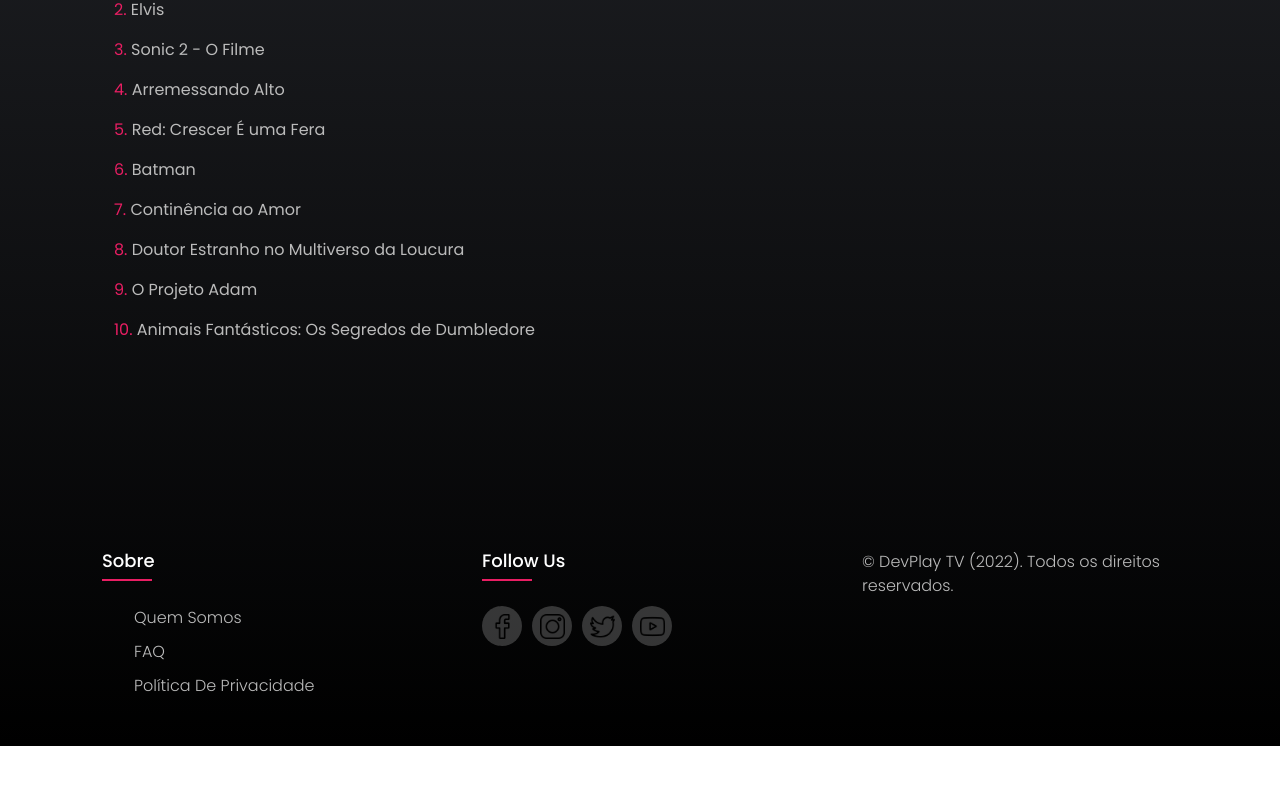
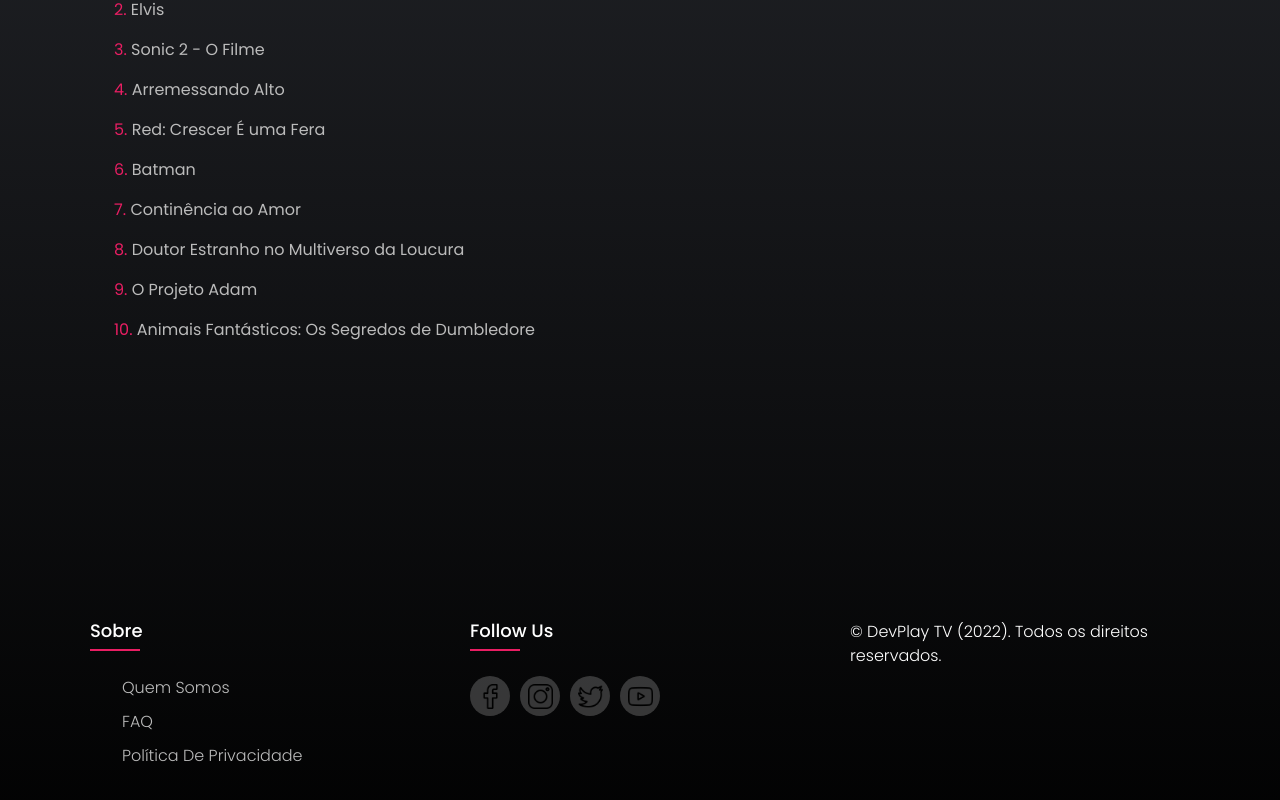
Before and after one commit to moondev94/projeto-modulo3-squad1, a React (Create React App) app: page / in a window 1280 px wide. Shown: the part 1636-2436 px from the top of the page. Before the commit the page ends 2382 px from the top, so only its background shows below. Built offline with nearby package versions, Linux system fonts and the light colour scheme; a web font is replaced by a local one.

Commit message:
Footer update

```diff
--- a/src/view/Footer.jsx
+++ b/src/view/Footer.jsx
@@ -9,15 +9,15 @@
 
 const Footer = () => {
     return (
-        <Row className={styles.Footer}>
+        <Row className={styles.footer}>
             <footer className={styles.stickyFooter}>
                 <Container className={styles.container}>
                     <Row className={styles.row}>
                         <Col className={styles.footerCol}>
                             <h4>Sobre</h4>
                             <ul>
-                                <li><a href="/Sobre">Quem Somos</a></li>
-                                <li><a href="/Qst">FAQ</a></li>
+                                <li><a href="./view/Equipe.jsx">Quem Somos</a></li>
+                                <li><a href="#">FAQ</a></li>
                                 <li><a href="#">Política de Privacidade</a></li>
                                 <li><a href="#"></a></li>
                                 <li><a href="#"></a></li>
--- a/src/view/css/Footer.module.css
+++ b/src/view/css/Footer.module.css
@@ -7,7 +7,7 @@
     position: sticky;
     bottom: 1em;
     width: 100%;
-
+    margin-top: 3rem;
     flex-grow: 0;
     flex-shrink: 0;
 }
@@ -122,5 +122,3 @@
 
     }
 }
-
-/* #24262b; */
```
